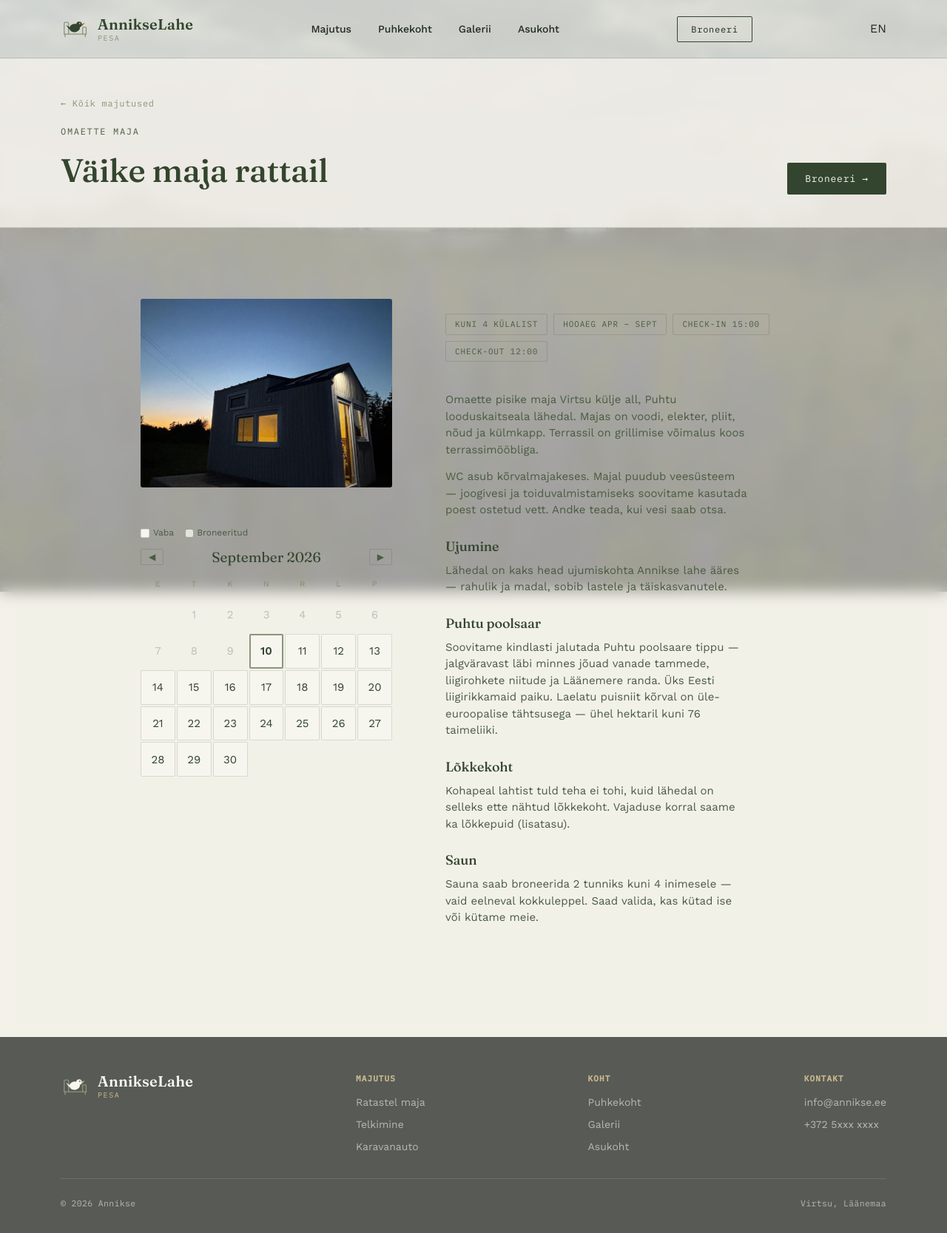
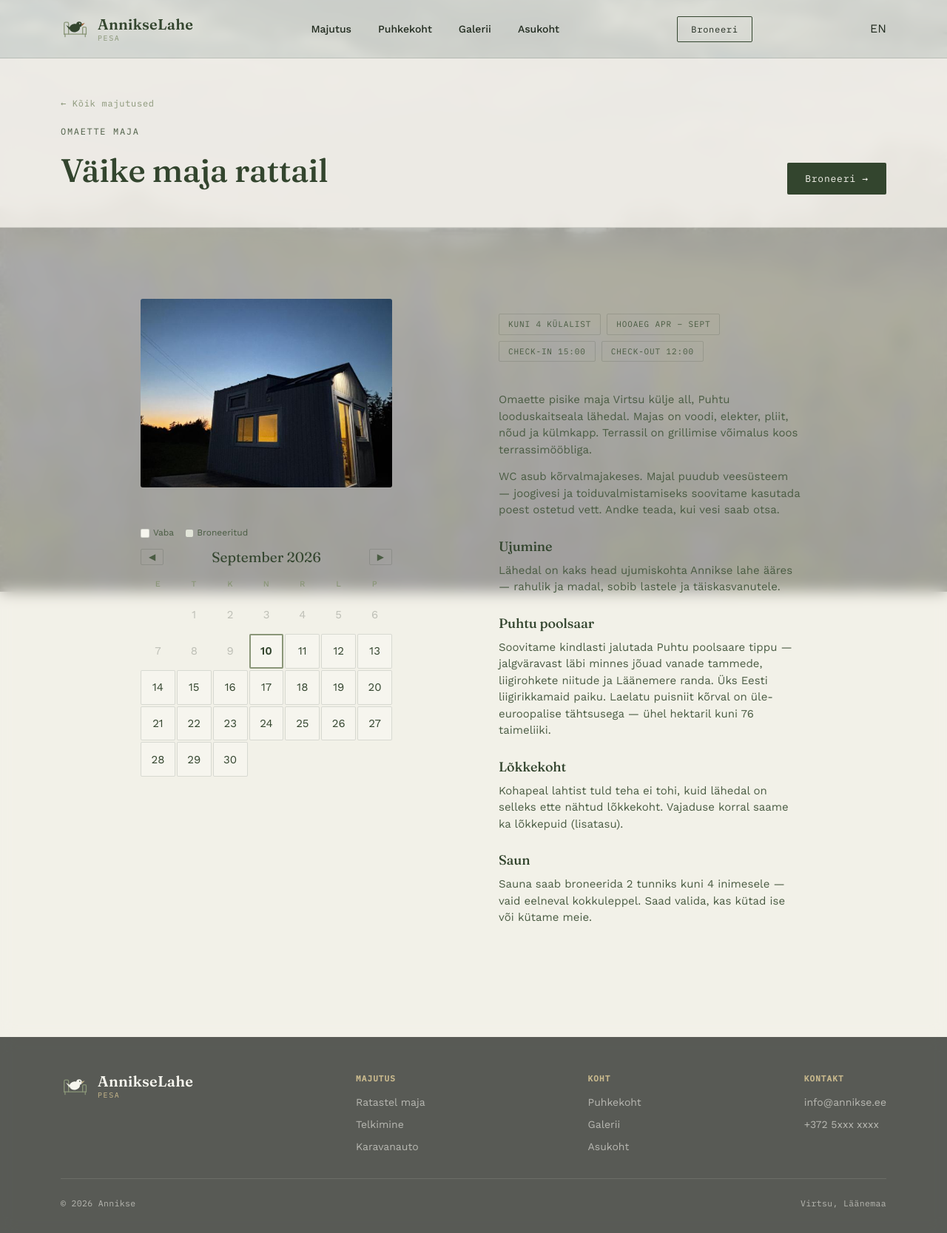
Before and after one commit to m1tsui/wwwannikse, a FastAPI app: page /ee/majutus/vaike-maja in a window 1280 px wide. Shown: the whole page at 74% size. Run offline with FastAPI, Linux system fonts and the light colour scheme; data that the repository does not hold is empty.

Commit message:
fix: kahekordista vahe pildi ja teksti vahel (144px)
Co-Authored-By: Claude Sonnet 4.6 <noreply@anthropic.com>
Claude-Session: https://claude.ai/code/session_017yhzPe9vmkkHmzvgsC2XDu

```diff
--- a/static/styles.css
+++ b/static/styles.css
@@ -690,7 +690,7 @@
   .majutus-pilt-kirjeldus {
     display: grid;
     grid-template-columns: 340px 1fr;
-    gap: 72px;
+    gap: 144px;
     align-items: start;
     margin-bottom: 40px;
   }
```
